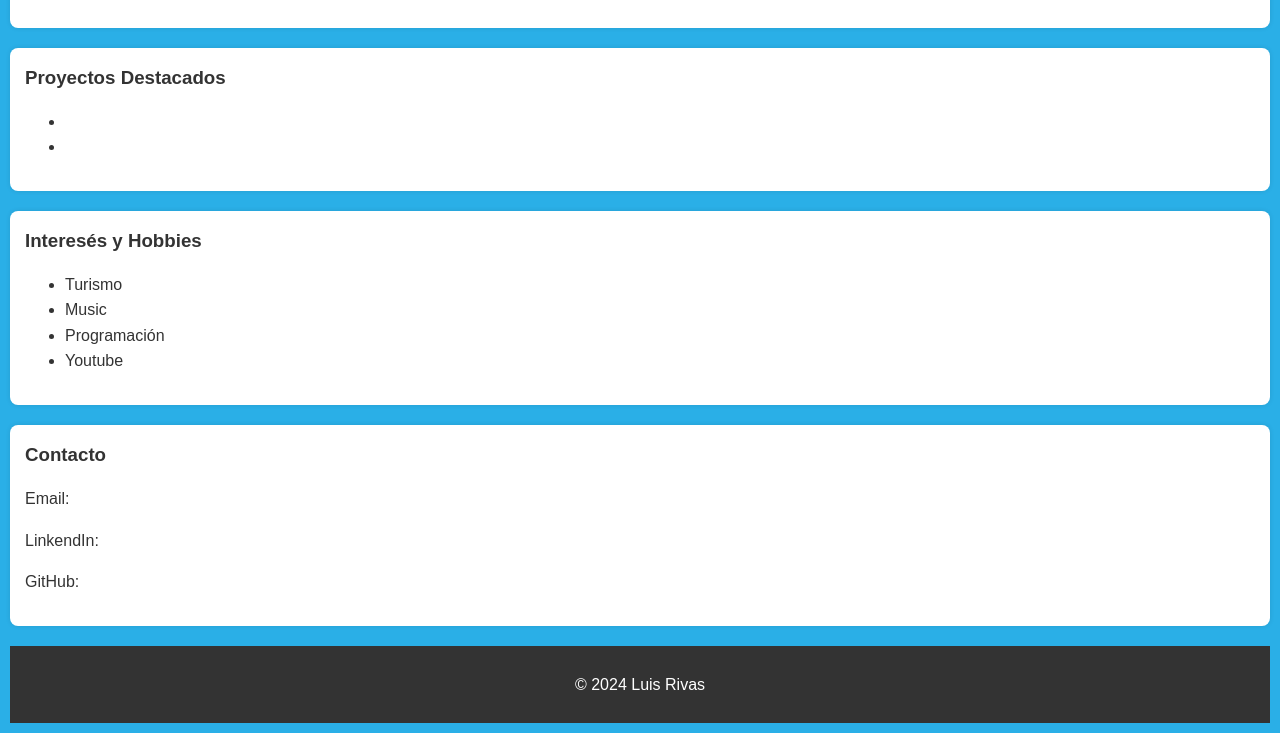
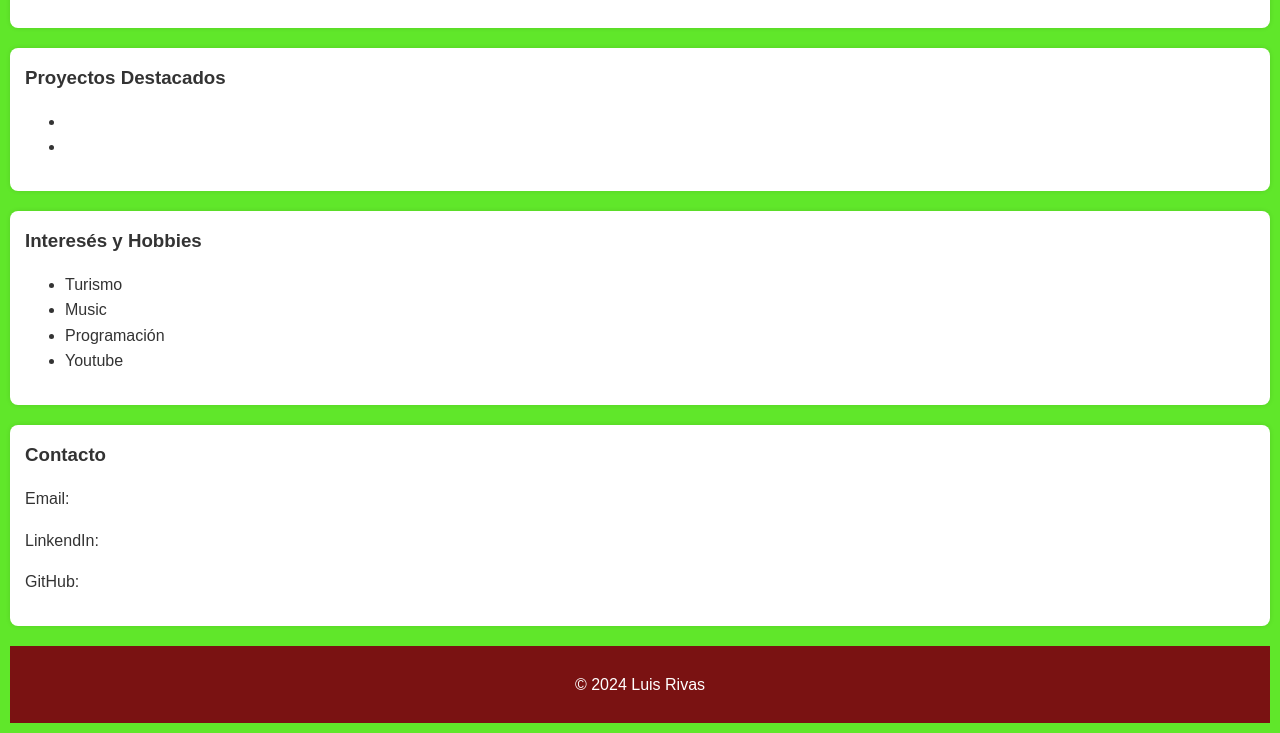
Before and after one commit to RivasMichael/perfil-web, a plain HTML site: page index.html in a window 1280 px wide. Shown: the part 515-1248 px from the top of the page. Drawn offline with Linux system fonts and the light colour scheme.

Commit message:
feat: cambio de color de fondo

```diff
--- a/styles.css
+++ b/styles.css
@@ -3,11 +3,11 @@ body{
     margin: 0;
     padding: 10px;
     line-height: 1.6;
-    background-color: #2aafe7;
+    background-color: #60e72a;
     color: #333;
 }
 header, footer{
-    background-color: #333;
+    background-color: #7a1212;
     color: #fff;
     text-align: center;
     padding: 10px 0;
```
